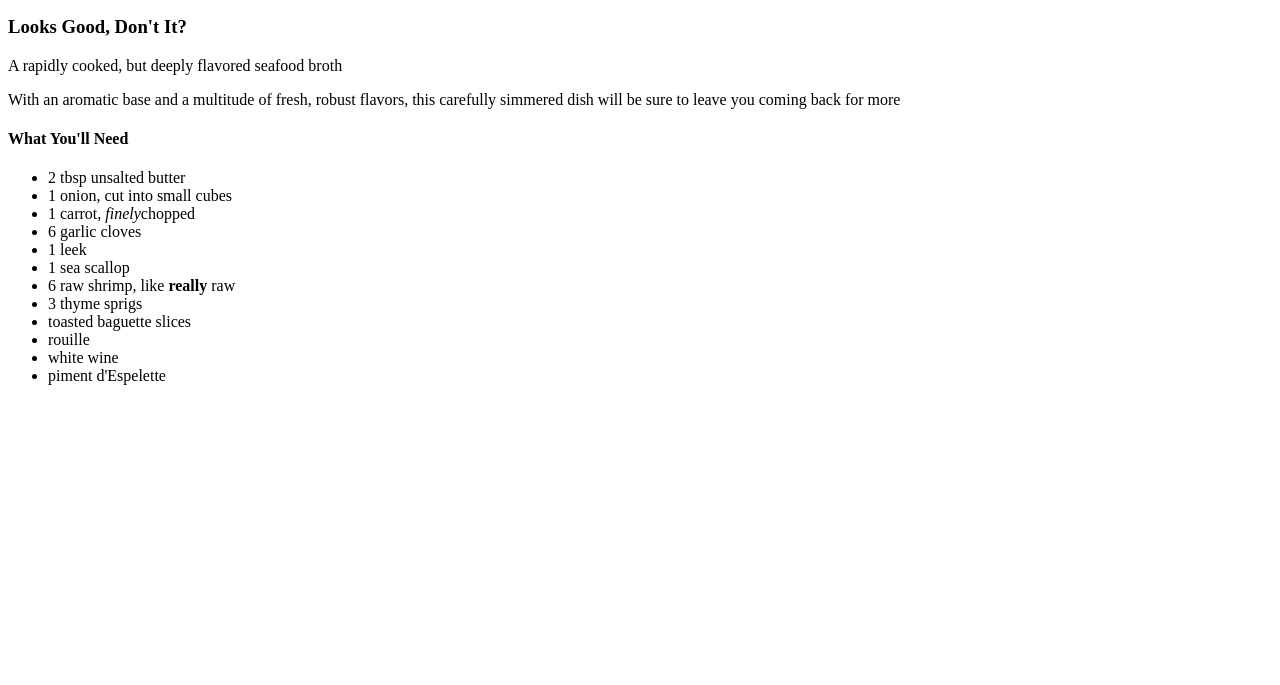
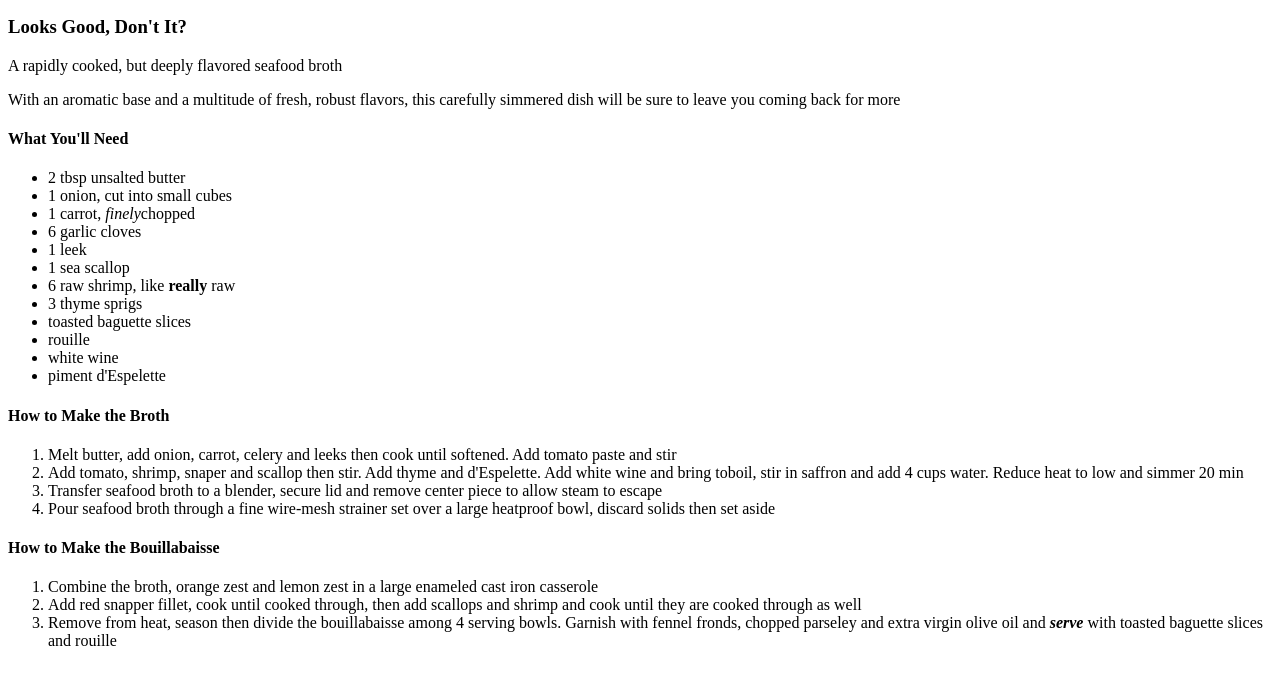
Before and after one commit to Jupiternium/odin-recipes, a plain HTML site: page recipes/bouillabaisse.html in a window 1280 px wide. Shown: the part 85-770 px from the top of the page. Drawn offline with Linux system fonts and the light colour scheme.

Commit message:
Added directions to cook

```diff
--- a/recipes/bouillabaisse.html
+++ b/recipes/bouillabaisse.html
@@ -21,3 +21,18 @@
                 <li>white wine</li>
                 <li>piment d'Espelette</li>
             </ul>
+            <h4>How to Make the Broth</h4>
+            <ol>
+                <li>Melt butter, add onion, carrot, celery and leeks then cook until softened. Add tomato paste and stir</li>
+                <li>Add tomato, shrimp, snaper and scallop then stir. Add thyme and d'Espelette. Add white wine and bring toboil, stir in saffron and add 4 cups water. Reduce heat to low and simmer 20 min</li>
+                <li>Transfer seafood broth to a blender, secure lid and remove center piece to allow steam to escape</li>
+                <li>Pour seafood broth through a fine wire-mesh strainer set over a large heatproof bowl, discard solids then set aside</li>
+            </ol>
+            <h4>How to Make the Bouillabaisse</h4>
+            <ol>
+                <li>Combine the broth, orange zest and lemon zest in a large enameled cast iron casserole</li>
+                <li>Add red snapper fillet, cook until cooked through, then add scallops and shrimp and cook until they are cooked through as well</li>
+                <li>Remove from heat, season then divide the bouillabaisse among 4 serving bowls. Garnish with fennel fronds, chopped parseley and extra virgin olive oil and <em><strong>serve</strong></em> with toasted baguette slices and rouille</li>
+            </ol>
+    </body>
+</main>
```
